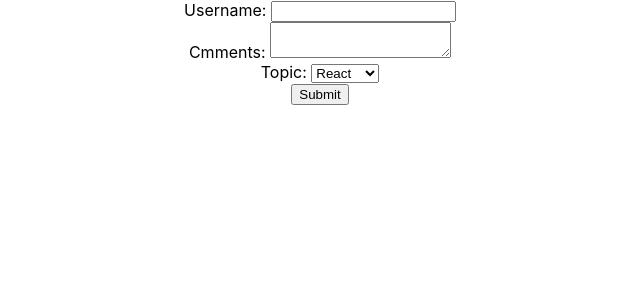
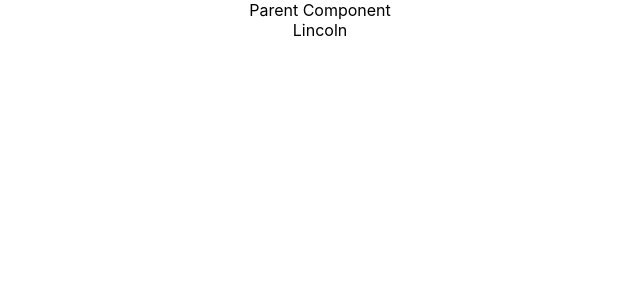
Before and after one commit to lincoln-silva-junior/hello-world, a React (Create React App) app: page / in a window 1280 px wide. Shown: the top 300 px of the page, without its empty margins (320-960 px from the left). Built offline with nearby package versions, Linux system fonts and the light colour scheme.

Commit message:
hello-world - 2020-02-26_01

```diff
--- a/src/App.js
+++ b/src/App.js
@@ -17,17 +17,28 @@ import Inline from './components/Inline';
 import './appStyles.css'
 import styles from './appStyles.module.css'
 import Form from './components/Form';
+import MountLifeCycleA from './components/MountLifeCycleA';
+import UpdateLifeCycleA from './components/UpdateLifeCycleA';
+import FragmentDemo from './components/FragmentDemo';
+import Table from './components/Table';
+import PureComp from './components/PureComp';
+import ParentComp from './components/ParentComp';
 
 function App() {
   return (
     <div className="App">
-      <Form />
+      <ParentComp></ParentComp>
+      {/* <Table></Table> */}
+      {/* <FragmentDemo></FragmentDemo> */}
     </div>
   );
 }
 
 export default App;
 
+/* <UpdateLifeCycleA></UpdateLifeCycleA>       */
+/* <MountLifeCycleA></MountLifeCycleA> */
+/* <Form /> */
 /* <h1 className='error'>Error</h1> */
 /* <h1 className={ styles.success }>Success</h1> */
 /*<Inline></Inline>*/
--- /dev/null
+++ b/src/components/Columns.js
@@ -0,0 +1,17 @@
+import React from 'react'
+
+function Columns() {
+    return (
+        // React.Fragment agrupa mais do que um
+        // parent nodes sem precisar criar um
+        // elemento DIV para fazer isto. Não ne-
+        //cessidade criar Nós extras para agupar
+        //elementos
+        <React.Fragment>
+            <td>Name</td>
+            <td>Lincoln</td>
+        </React.Fragment>
+    )
+}
+
+export default Columns
--- /dev/null
+++ b/src/components/FragmentDemo.js
@@ -0,0 +1,15 @@
+import React from 'react'
+
+function FragmentDemo() {
+    return (
+        // React.Fragment agrupa mais do que um
+        // parent nodes sem precisar criar um
+        // elemento DIV para fazer isto.
+        <React.Fragment>
+            <h1>Fragment Demo</h1>
+            <p>This describes the Fragment Demo component</p>
+        </React.Fragment>
+    )
+}
+
+export default FragmentDemo
--- /dev/null
+++ b/src/components/Memo.js
@@ -0,0 +1,17 @@
+import React from 'react'
+
+function Memo({name}) {
+    console.log('Rendering Memo Component')
+    return (
+        //Memo evita de um componente ser renderizado
+        //novamente se o estado do mesmo não muda
+        //nunca.
+        //
+        //Utilizado por questões de performance
+        <div>
+            {name}
+        </div>
+    )
+}
+
+export default React.memo(Memo)
--- /dev/null
+++ b/src/components/MountLifeCycleA.js
@@ -0,0 +1,34 @@
+import React, { Component } from 'react'
+import MountLifeCycleB from './MountLifeCycleB'
+
+class MountLifeCycleA extends Component {
+    constructor(props) {
+        super(props)
+
+        this.state = {
+             name:'Lincoln'
+        }
+        console.log('Mounting LifecycleA constructor')
+    }
+
+    static getDerivedStateFromProps(props, state) {
+        console.log('Mounting LifecycleA getDerivedStateFromProps')
+        return null
+    }
+
+    componentDidMount(){
+        console.log('Mounting LifecycleA componentDidMount')
+    }
+
+    render() {
+        console.log('Mounting LifecycleA render')
+        return (
+            <div>
+                <h1>Lifecyle A</h1>
+                <MountLifeCycleB></MountLifeCycleB>
+            </div>
+        )
+    }
+}
+
+export default MountLifeCycleA
--- /dev/null
+++ b/src/components/MountLifeCycleB.js
@@ -0,0 +1,32 @@
+import React, { Component } from 'react'
+
+class MountLifeCycleB extends Component {
+    constructor(props) {
+        super(props)
+
+        this.state = {
+             name:'Lincoln'
+        }
+        console.log('Mounting LifecycleB constructor')
+    }
+
+    static getDerivedStateFromProps(props, state) {
+        console.log('Mounting LifecycleB getDerivedStateFromProps')
+        return null
+    }
+
+    componentDidMount(){
+        console.log('Mounting LifecycleB componentDidMount')
+    }
+
+    render() {
+        console.log('Mounting LifecycleB render')
+        return (
+            <div>
+                <h1>Lifecyle B</h1>
+            </div>
+        )
+    }
+}
+
+export default MountLifeCycleB
--- /dev/null
+++ b/src/components/ParentComp.js
@@ -0,0 +1,36 @@
+import React, { Component } from 'react'
+import RegComp from './RegComp'
+import PureComp from './PureComp'
+import Memo from './Memo'
+
+export class ParentComp extends Component {
+    constructor(props) {
+        super(props)
+
+        this.state = {
+             name: 'Lincoln'
+        }
+    }
+
+    componentDidMount(){
+        setInterval(() => {
+            this.setState({
+                name: 'Lincoln'
+            })
+        }, 2000)
+    }
+
+    render() {
+        console.log('*****Parent Comp Render*****')
+        return (
+            <div>
+                Parent Component
+                <Memo name={ this.state.name }></Memo>
+                {/* <RegComp name={ this.state.name } /> */}
+                {/* <PureComp name={ this.state.name } /> */}
+            </div>
+        )
+    }
+}
+
+export default ParentComp
--- /dev/null
+++ b/src/components/PureComp.js
@@ -0,0 +1,29 @@
+import React, { PureComponent } from 'react'
+
+export class PureComp extends PureComponent {
+    render() {
+        console.log('Pure Comp Render')
+        return (
+            // Pure Components só renderizam
+            // novamente um conteúdo se houve
+            // alguma mudança no estado do componente
+            //
+            // Implementa shouldComponentUpdate e faz
+            // uma comparação shallow de tipos primitivos
+            // (mesmo valor e tipo) e tipos complexos (mesma
+            // referência)
+            //
+            // Se houve mudança no estado o conteúdo
+            // é renderizado novamente.
+            //
+            // É utilizado em alguns cenários que performance
+            // da aplicação é crítica
+
+            <div>
+                Pure Component { this.props.name }
+            </div>
+        )
+    }
+}
+
+export default PureComp
--- /dev/null
+++ b/src/components/RegComp.js
@@ -0,0 +1,14 @@
+import React, { Component } from 'react'
+
+export class RegComp extends Component {
+    render() {
+        console.log('Reg Comp Render')
+        return (
+            <div>
+                Regular Component
+            </div>
+        )
+    }
+}
+
+export default RegComp
--- /dev/null
+++ b/src/components/Table.js
@@ -0,0 +1,16 @@
+import React from 'react'
+import Columns from './Columns'
+
+function Table() {
+    return (
+        <table>
+            <tbody>
+                <tr>
+                    <Columns />
+                </tr>
+            </tbody>
+        </table>
+    )
+}
+
+export default Table
--- /dev/null
+++ b/src/components/UpdateLifeCycleA.js
@@ -0,0 +1,56 @@
+import React, { Component } from 'react'
+import MountLifeCycleB from './MountLifeCycleB'
+import UpdateLifeCycleB from './UpdateLifeCycleB'
+
+class UpdateLifeCycleA extends Component {
+    constructor(props) {
+        super(props)
+
+        this.state = {
+             name:'Lincoln'
+        }
+        console.log('Updating LifecycleA constructor')
+    }
+
+    static getDerivedStateFromProps(props, state) {
+        console.log('Updating LifecycleA getDerivedStateFromProps')
+        return null
+    }
+
+    componentDidMount(){
+        console.log('Updating LifecycleA componentDidMount')
+    }
+
+    shouldComponentUpdate() {
+        console.log('Updating LifecycleA shouldComponentUpdate')
+        return true;
+    }
+
+    getSnapshotBeforeUpdate(prevProps, prevState){
+        console.log('Updating LifecycleA getSnapshotBeforeUpdate')
+        return null
+    }
+
+    componentDidUpdate(){
+        console.log('Updating LifecycleA componentDidUpdate')
+    }
+
+    handleChangeState = () => {
+        this.setState({
+            name: 'Vanessa'
+        })
+    }
+
+    render() {
+        console.log('Updating LifecycleA render')
+        return (
+            <div>
+                <h1>Lifecyle A</h1>
+                <button onClick={this.handleChangeState}>Change State</button>
+                <UpdateLifeCycleB></UpdateLifeCycleB>
+            </div>
+        )
+    }
+}
+
+export default UpdateLifeCycleA
--- /dev/null
+++ b/src/components/UpdateLifeCycleB.js
@@ -0,0 +1,48 @@
+import React, { Component } from 'react'
+import MountLifeCycleB from './MountLifeCycleB'
+
+class UpdateLifeCycleB extends Component {
+    constructor(props) {
+        super(props)
+
+        this.state = {
+             name:'Lincoln'
+        }
+        console.log('Updating LifecycleB constructor')
+    }
+
+    static getDerivedStateFromProps(props, state) {
+        console.log('Updating LifecycleB getDerivedStateFromProps')
+        return null
+    }
+
+    componentDidMount(){
+        console.log('Updating LifecycleB componentDidMount')
+    }
+
+    shouldComponentUpdate() {
+        console.log('Updating LifecycleB shouldComponentUpdate')
+        return true;
+    }
+
+    getSnapshotBeforeUpdate(prevProps, prevState){
+        console.log('Updating LifecycleB getSnapshotBeforeUpdate')
+        return null
+    }
+
+    componentDidUpdate(){
+        console.log('Updating LifecycleB componentDidUpdate')
+    }
+
+    render() {
+        console.log('Updating LifecycleB render')
+        return (
+            <div>
+                <h1>Lifecyle B</h1>
+
+            </div>
+        )
+    }
+}
+
+export default UpdateLifeCycleB
```
